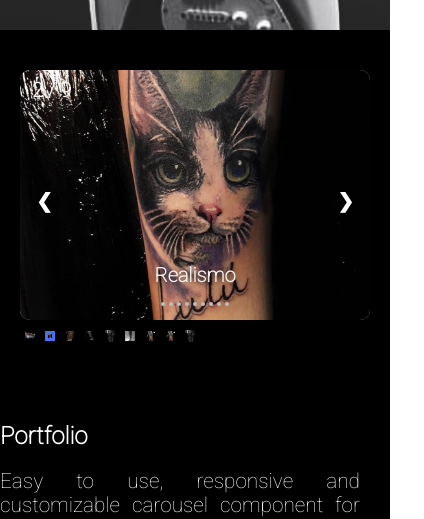
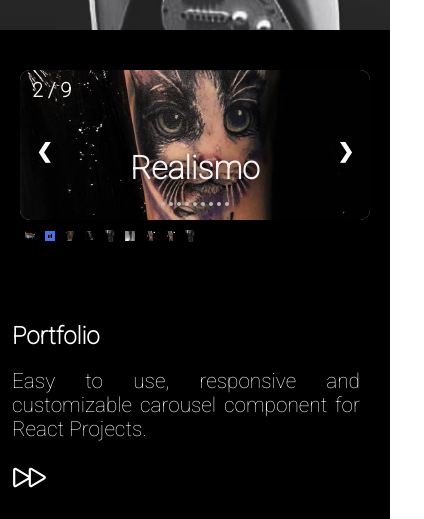
Before and after one commit to merchanha/webPortfolio-, a React (Create React App) app: page / in a window 390 px wide. Shown: the part 1405-1924 px from the top of the page, 424 px wide, since content can reach past the window. Built offline with nearby package versions, Linux system fonts and the light colour scheme.

Commit message:
responsiveCover

```diff
--- a/public/index.html
+++ b/public/index.html
@@ -4,6 +4,7 @@
     <meta charset="utf-8" />
     <link rel="icon" href="%PUBLIC_URL%/favicon.ico" />
     <meta name="viewport" content="width=device-width, initial-scale=1" />
+
     <meta name="theme-color" content="#000000" />
     <meta
       name="description"
--- a/src/App.css
+++ b/src/App.css
@@ -1,6 +1,10 @@
+
+
+
 *{
     margin: 0;
     padding: 0;
     box-sizing: border-box;
     font-family: 'Roboto', "sans-serif";
+
 }
--- a/src/App.js
+++ b/src/App.js
@@ -38,7 +38,7 @@ function App() {
           <Covert/>
           <AboutCover/>
           <Carrousel/>
-          <hr/>
+
           <Footer/>
 
           </Route>
--- a/src/components/cover/Carrousel/Carrousel.css
+++ b/src/components/cover/Carrousel/Carrousel.css
@@ -205,14 +205,14 @@
     .carousel-caption-top,
     .slide-number
     {
-      font-size: 20px !important;
+      font-size: 20px;
     }
     .dot {
       height: 4px;
       width: 4px;
     }
     .carousel-container{
-      max-height: 250px !important;
+      max-height: 250px;
     }
     .thumbnail {
       max-width: 30px;
@@ -245,7 +245,7 @@
 
   }
 
-  @media only screen and (max-width: 643px) {
+  @media only screen and (max-width: 768px) {
     .prev,
     .next,
     .carousel-caption-bottom,
@@ -253,14 +253,14 @@
     .carousel-caption-top,
     .slide-number
     {
-      font-size: 20px !important;
+      font-size: 20px
     }
     .dot {
       height: 4px;
       width: 4px;
     }
     .carousel-container{
-      max-height: 250px !important;
+      max-height: 250px;
       max-width: 300px;
     }
     .thumbnail {
@@ -290,8 +290,9 @@
 
 
 }
+@media only screen and (max-width: 480px) {
 
-@media only screen and (max-width: 450px) {
+
   .prev,
   .next,
   .carousel-caption-bottom,
@@ -299,14 +300,67 @@
   .carousel-caption-top,
   .slide-number
   {
-    font-size: 20px !important;
+    font-size: 20px;
   }
   .dot {
     height: 4px;
     width: 4px;
   }
   .carousel-container{
-    max-height: 250px !important;
+    max-height: 150px;
+    max-width: 150px;
+  }
+  .thumbnail {
+    max-width: 10px;
+  }
+  .carousel-caption-bottom{
+    bottom: 25px;
+  }
+
+  .App{
+    display: flex;
+    flex-direction: column;
+
+
+  }
+.texto{
+
+display: flex;
+flex-direction: column;
+margin-top: 40px;
+margin-right: 30px;
+margin-left: 12px;
+
+
+
+
+
+}
+
+
+
+
+  }
+
+
+@media only screen and (max-width: 320px) {
+
+
+  .prev,
+  .next,
+  .carousel-caption-bottom,
+  .carousel-caption-center,
+  .carousel-caption-top,
+  .slide-number
+  {
+    font-size: 20px;
+  }
+  .dot {
+    height: 4px;
+    width: 4px;
+  }
+  .carousel-container{
+    max-height: 250px;
     max-width: 200px;
   }
   .thumbnail {
--- a/src/components/cover/Cover.css
+++ b/src/components/cover/Cover.css
@@ -90,7 +90,20 @@
 }
 
 
-@media (min-width: 767px) and (max-width: 990px){
+@media (min-width: 768px) and (max-width: 990px){
+
+    .cover-container{
+        height: 100vh;
+        min-width: 100%;
+        object-fit: contain;
+        box-shadow: inset 0 0 0 1000px black(0,0,0,0.6);
+        display: flex;
+        flex-direction: column;
+        justify-content: center;
+        align-items: center;
+    }
+
+
 
 
 
@@ -98,7 +111,27 @@
 }
 
 
-@media (min-width: 481px) and (max-width: 767px){
+@media (min-width: 480px) and (max-width: 768px){
+
+    .cover-container{
+        height: 100vh;
+        min-width: 100%;
+        object-fit: contain;
+        box-shadow: inset 0 0 0 1000px black(0,0,0,0.6);
+        display: flex;
+        flex-direction: column;
+        justify-content: center;
+        align-items: center;
+    }
+
+
+    .logoB{
+        background-color: transparent;
+        width: 150px;
+        height: 150px;
+        border-radius: 50%;
+    }
+
 
 
 
@@ -110,4 +143,38 @@
 @media (min-width: 320px) and (max-width: 480px){
 
 
+
+    .cover-container{
+
+        height: 100vh;
+        min-width: 100%;
+        object-fit: contain;
+        box-shadow: inset 0 0 0 1000px black(0,0,0,0.6);
+        display: flex;
+        flex-direction: column;
+        justify-content: center;
+        align-items: center;
+    }
+
+
+
+
+
+
+
+    .logoB{
+        background-color: transparent;
+        width: 150px;
+        height: 150px;
+        border-radius: 50%;
+    }
+
+
+
+
+
+
+
+
+
 }
--- a/src/components/cover/Covert.js
+++ b/src/components/cover/Covert.js
@@ -28,7 +28,7 @@ export default function Covert() {
             <div className="centro">
 
 
-            <NavLink to = "/About" class="logoB"><img className="logoB" src={Logoblanco}></img></NavLink>
+            <NavLink to = "/About" className="logoB"><img className="logoB"  src={Logoblanco}></img></NavLink>
 
 
             </div>
--- a/src/components/cover/aboutCover/aboutCover.css
+++ b/src/components/cover/aboutCover/aboutCover.css
@@ -56,6 +56,8 @@
 
 @media (min-width: 767px) and (max-width: 1580px){
 
+
+
     .aboutCover-container{
         display: flex;
         background-color: rgb(15, 15, 15);
@@ -112,9 +114,18 @@
 
 
 
-@media (min-width: 481px) and (max-width: 767px){
+@media (min-width: 425px) and (max-width: 767px){
+
+
+
+
+
+
+
+
     .aboutCover-container{
         display: flex;
+        width: 100%;
         background-color: rgb(15, 15, 15);
         color:rgb(252, 248, 248);
         font-weight: bold;
@@ -165,8 +176,13 @@
 
 @media (min-width: 320px) and (max-width: 480px){
 
+
+
+
     .aboutCover-container{
         display: flex;
+        width: 100%;
+
         background-color: rgb(15, 15, 15);
         color:rgb(252, 248, 248);
         font-weight: bold;
```
